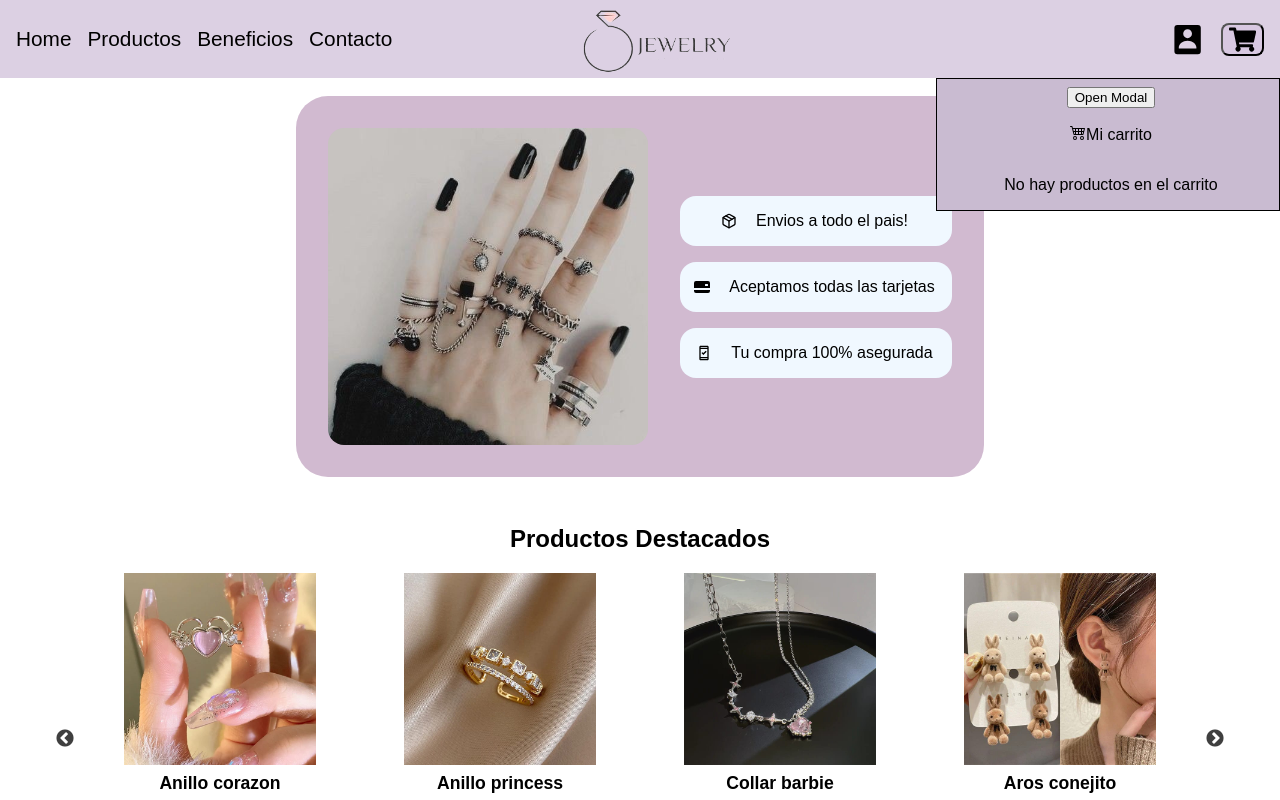
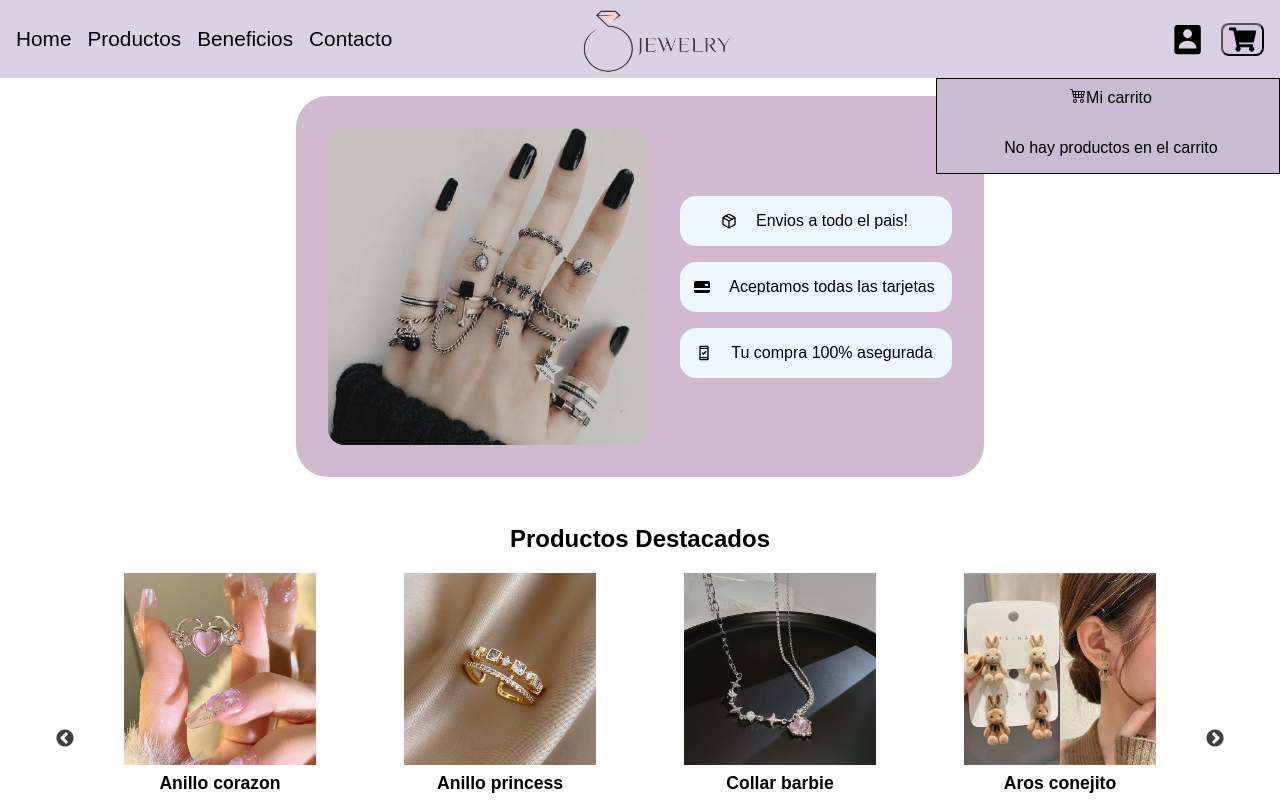
Before and after one commit to cisshere/E1_React, a React (Vite) app: page / in a window 1280 px wide. Both pictures are taken after a click on the button 1242 px from the left and 39 px from the top of the page. Shown: the top 800 px of the page. Built offline with nearby package versions, Linux system fonts and the light colour scheme; a web font is replaced by a local one.

Commit message:
modificando funcionamiento del modal

```diff
--- a/src/components/navbar/Navbar.jsx
+++ b/src/components/navbar/Navbar.jsx
@@ -67,15 +67,12 @@ const Navbar = () => {
           </ButtonCartLogo>
 
           <Carrito className={state.isCartOpen ? "openCart" : ""}>
-            <div>
-              <button onClick={openModal}>Open Modal</button>
-
-              <EjemploModalReact
+            <p>
+            <EjemploModalReact
                 modalIsOpen={modalIsOpen}
                 closeModal={closeModal}
               />
-            </div>
-            <p>
+
               <BsCart4 />
               Mi carrito
             </p>
@@ -89,9 +86,7 @@ const Navbar = () => {
               <BelowCarrito>
                 <p style={{ border: "1px solid", margin: "0 4rem" }}>Total $</p>
                 <ButtonCart>Comprar</ButtonCart>
-                <ButtonCart onClick={openModal}>
-                  Borrar todo
-                </ButtonCart>
+                <ButtonCart onClick={openModal}>Borrar todo</ButtonCart>
               </BelowCarrito>
             )}
 
--- a/src/components/navbar/modal/ModalReact.jsx
+++ b/src/components/navbar/modal/ModalReact.jsx
@@ -45,7 +45,7 @@ export const EjemploModalReact = ({ modalIsOpen, closeModal }) => {
       <SlClose onClick={closeModal} size={28} style={{ cursor: "pointer" }} />
       <h2>¿Desea borrar todo el carrito?</h2>
       <div style={{ display: "flex", gap: "2rem" }}>
-        <ButtonModal onClick={() => dispatchRedux(borrarCarrito())} >Aceptar</ButtonModal>
+        <ButtonModal onClick={() => { dispatchRedux(borrarCarrito()); closeModal(); }}>Aceptar</ButtonModal>
         <ButtonModal onClick={closeModal}>Cancelar</ButtonModal>
       </div>
     </Modal>
```
